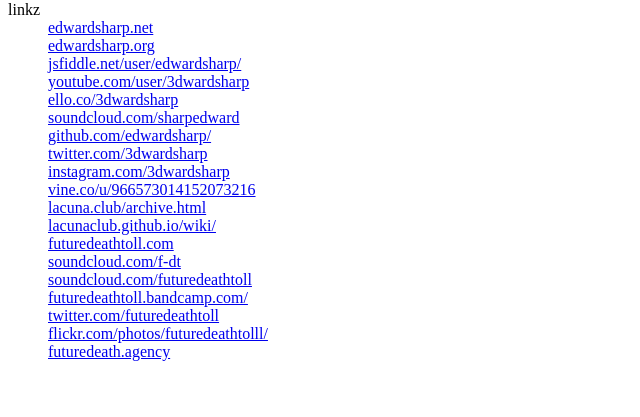
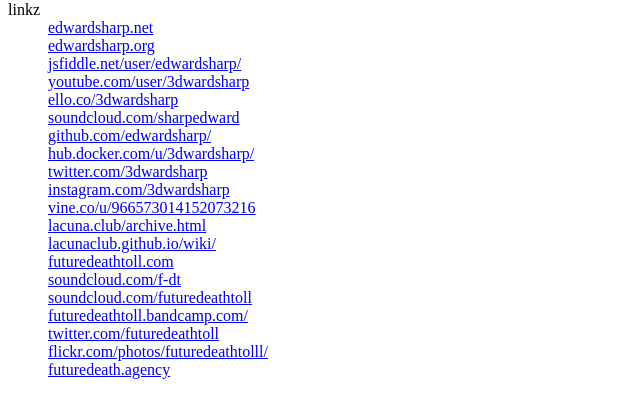
Before and after one commit to edwardsharp/edwardsharp.com, a plain HTML site: page index.html in a window 1280 px wide. Shown: the part 79-496 px from the top of the page, without its empty margins (0-640 px from the left). Drawn offline with Linux system fonts and the light colour scheme.

Commit message:
hub.docker.com

```diff
--- a/index.html
+++ b/index.html
@@ -17,6 +17,7 @@
     <dd><a href="https://ello.co/3dwardsharp">ello.co/3dwardsharp</a></dd>
     <dd><a href="https://soundcloud.com/sharpedward">soundcloud.com/sharpedward</a></dd>
     <dd><a href="https://github.com/edwardsharp/">github.com/edwardsharp/</a></dd>
+    <dd><a href="https://hub.docker.com/u/3dwardsharp/">hub.docker.com/u/3dwardsharp/</a></dd>
     <dd><a href="http://twitter.com/3dwardsharp">twitter.com/3dwardsharp</a></dd>
     <dd><a href="https://www.instagram.com/3dwardsharp/">instagram.com/3dwardsharp</a></dd>
     <dd><a href="https://vine.co/u/966573014152073216">vine.co/u/966573014152073216</a></dd>
```
